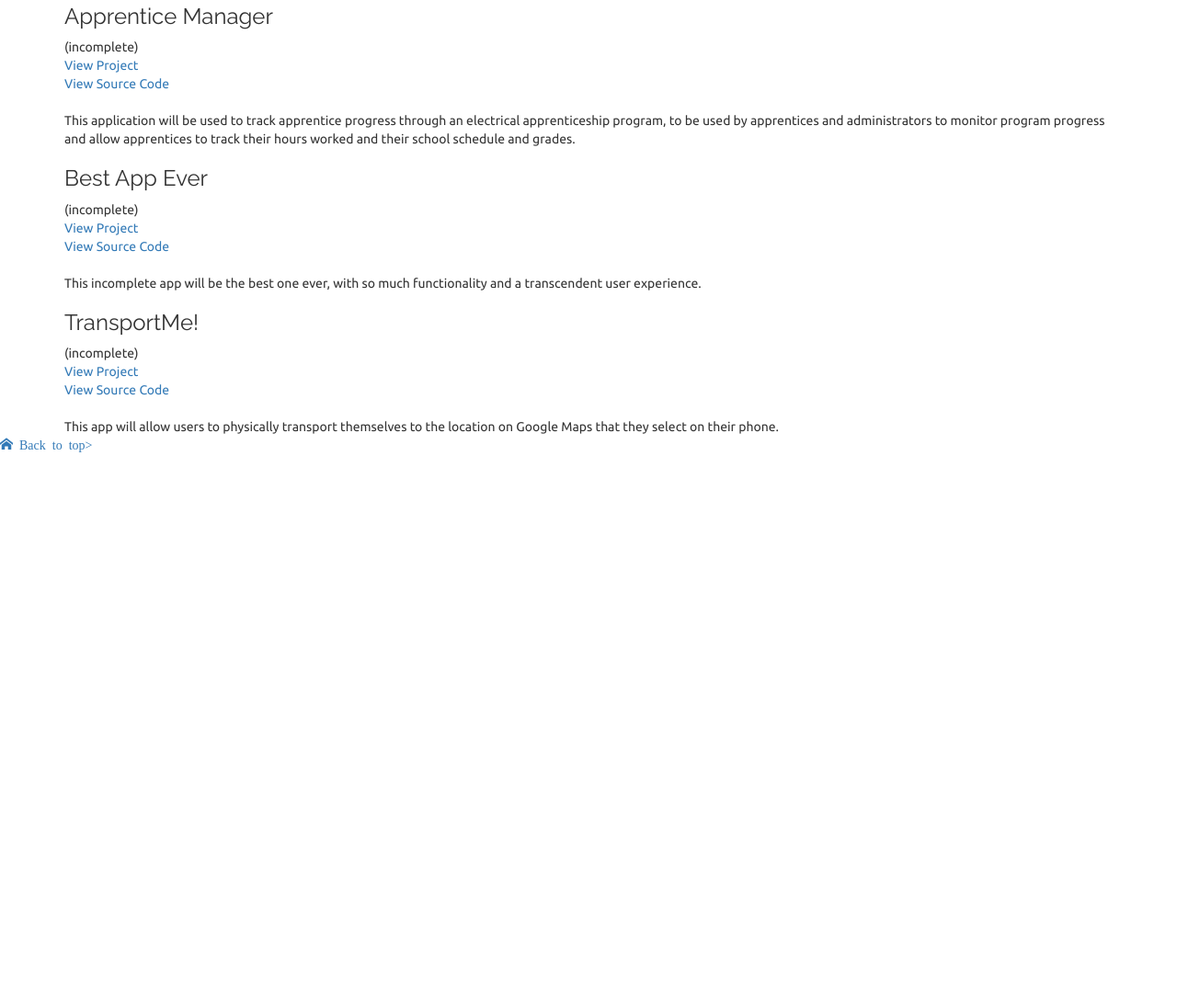
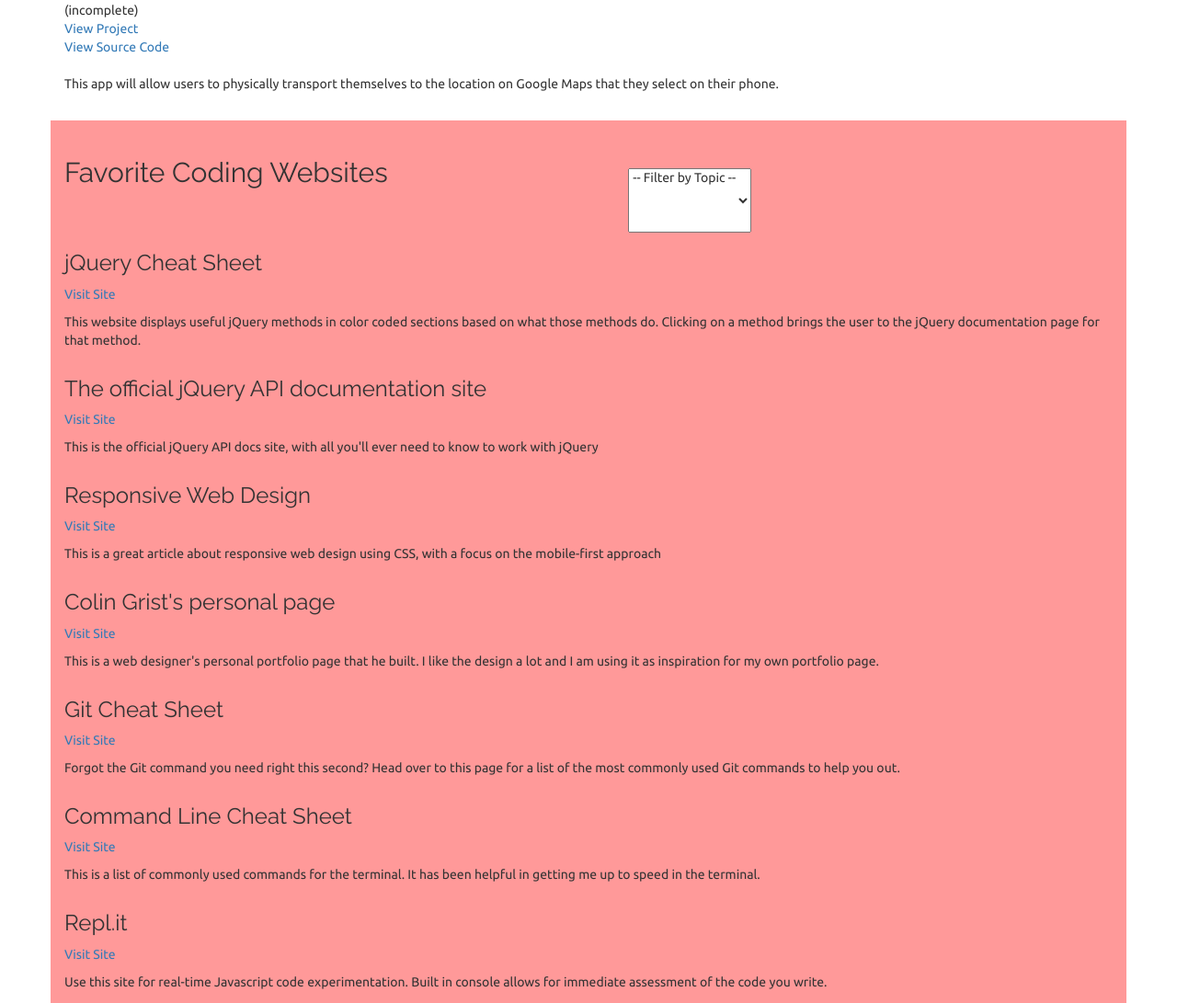
Before and after one commit to aaronbini/portfolio, a plain HTML site: page index.html in a window 1280 px wide. Shown: the part 1433-2524 px from the top of the page at 92% size. Before the commit the page ends 1927 px from the top, so only its background shows below. Drawn offline with nearby package versions, Linux system fonts and the light colour scheme; files whose address does not match are found by name.

Commit message:
made favorites filter

```diff
--- a/app.js
+++ b/app.js
@@ -32,3 +32,26 @@ projectsArray.forEach(function(element){
   var elToAppend = element.createHTML();
   $('#projects').append(elToAppend);
 });
+
+var favoritesArray = [];
+
+function Favorite (obj) {
+  this.title = obj.title;
+  this.url = obj.url;
+  this.description = obj.description;
+  this.category = obj.category;
+};
+
+Favorite.prototype.toHTML = function () {
+  var template = Handlebars.compile($('#favorite-template').text());
+  return template(this);
+};
+
+favorites.forEach(function(element){
+  favoritesArray.push(new Favorite(element));
+});
+
+favoritesArray.forEach(function(element){
+  var elToAppend = element.toHTML();
+  $('#interests').append(elToAppend);
+});
--- a/favorites.js
+++ b/favorites.js
@@ -72,33 +72,33 @@ var favorites = [
     category: 'CSS'
   },
   {
-    title: '',
-    url: '',
-    description: '',
-    category: 'jQuery'
+    title: 'JSON Linter',
+    url: 'http://jsonlint.com/',
+    description: 'Check to see if your JSON is valid with this site, very handy.',
+    category: 'JSON'
   },
   {
-    title: '',
-    url: '',
-    description: '',
-    category: 'jQuery'
+    title: 'Mozilla Developer Network',
+    url: 'https://developer.mozilla.org/en-US/docs/Web/JavaScript',
+    description: 'THE site to visit when you are wondering about anything related to Javascript. It has helped me tremendously while learning Javascript.',
+    category: 'JavaScript'
   },
   {
-    title: '',
-    url: '',
-    description: '',
-    category: 'jQuery'
+    title: 'Google Maps API',
+    url: 'https://developers.google.com/maps/',
+    description: 'Want to add a map on your site? Go here to learn how to get started with the Google Maps API.',
+    category: 'Javascript'
   },
   {
-    title: '',
-    url: '',
-    description: '',
-    category: 'jQuery'
+    title: 'Stack Overflow Javascript',
+    url: 'http://stackoverflow.com/questions/tagged/javascript',
+    description: 'Check out Stack Overflow\'s latest Javascript questions. Also any internet searching for code-related questions will inevitably lead you to Stack Overflow. I\'ve learned a lot from this site.',
+    category: 'Javascript'
   },
   {
-    title: '',
-    url: '',
-    description: '',
-    category: 'jQuery'
+    title: 'Can I Use',
+    url: 'http://caniuse.com/',
+    description: 'Useful site that has browser support tables for different front-end web technologies. Check to see if the code you are writing will work in certain browsers.',
+    category: 'Miscellaneous'
   }
 ];
--- a/index.html
+++ b/index.html
@@ -25,6 +25,13 @@
 
   </head>
   <body>
+  <script id='favorite-template' type='text/template'>
+    <article data-category='{{category}}' class='favorites'>
+      <h3>{{title}}</h3>
+      <address><a href='{{url}}'>Visit Site</a></address>
+      <section class='fav-description'>{{description}}</section>
+    </article>
+  </script>
   <script id="project-template" type="text/template">
     <article data-category="{{category}}">
       <h3>{{title}}</h3>
@@ -35,11 +42,6 @@
       </div>
       <section class="description">{{description}}</section>
     </article>
-  </script>
-  <script id="favorites-template" type="text/template">
-    <h3><a href='{{url}}'>{{title}}</a></h3>
-    <h4>Category: {{category}}</h4>
-    <section class="description">{{description}}</section>
   </script>
     <div id="top" class="container">
       <!-- <header id="main-header"> -->
@@ -68,18 +70,23 @@
           <div class="row">
             <section id="aboutContact" class="hide-initial">
               <div id="about" class="about col-sm-6">
-                <h3>About</h3>
+                <h2>About</h2>
               </div>
               <div id="contact" class="contact col-sm-4">
-                <h3>Contact</h3>
+                <h2>Contact</h2>
               </div>
             </section>
           </div>
+          <section id="projects" class="tab-content">
+            <h2>Selected Projects</h2>
+          </section>
           <div class="row">
-            <div id="interests" class="interests col-md-10 tab-content">
-              <h3>Favorite Coding Websites and Tools</h3>
+            <div id="interests" class="interests col-md-12 tab-content">
+              <h2>Favorite Coding Websites</h2>
+              <select id="favorites-filter">
+                <option value="">-- Filter by Topic --</option>
+              </select>
               <!-- This section will have a category filter which will filter my favorite sites based on their category -->
-              <!-- Output will be styled using a handlebars template -->
             </div>
           </div>
           <div id="hobbies" class="row tab-content">
@@ -87,21 +94,20 @@
             <div class="projects col-md-5">Rock Climbing</div>
             <div class="projects col-md-5">Gardening</div>
           </div>
-          <section id="projects" class="tab-content">
-            <h2>Selected Projects</h2>
-          </section>
-        </div>
       </div>
-      <footer>
-        <a href="#top" class="icon-home "> Back to top></a>
-      </footer>
+    </div>
+    <footer>
+      <a href="#top" class="icon-home "> Back to top></a>
+    </footer>
     <script src='https://ajax.googleapis.com/ajax/libs/jquery/2.2.2/jquery.min.js'></script>
     <script src='https://maxcdn.bootstrapcdn.com/bootstrap/3.3.6/js/bootstrap.min.js'></script>
     <script src='https://cdnjs.cloudflare.com/ajax/libs/marked/0.3.5/marked.min.js'></script>
     <script src="https://cdnjs.cloudflare.com/ajax/libs/handlebars.js/4.0.4/handlebars.js"></script>
     <script src='https://cdnjs.cloudflare.com/ajax/libs/highlight.js/9.4.0/highlight.min.js'></script>
     <script src='projects.js'></script>
+    <script src='favorites.js'></script>
     <script src='app.js'></script>
     <script src='interact.js'></script>
+    <script>pageView.indexPageLoad();</script>
   </body>
 </html>
--- a/interact.js
+++ b/interact.js
@@ -1,3 +1,5 @@
+//jQuery functions for basic page interaction
+//could make these named functions at some point
 $(function(){
   $('.hamburger').on('click', function(){
     $('nav').toggle();
@@ -19,3 +21,36 @@ $(function(){
   });
 
 });
+
+(function(module){
+  var pageView = {};
+  //add favorites on to page
+  pageView.populateFilter = function () {
+    $('.favorites').each(function(){
+      var val = $(this).data('category');
+      var option = '<option value="' + val + '">' + val + '</option>';
+      if ($('#favorites-filter option[value="' + val + '"]').length === 0) {
+        $('#favorites-filter').append(option);
+      }
+    });
+  };
+
+  pageView.handleFavoriteFilter = function () {
+    $('#favorites-filter').on('change', function () {
+      var val = $(this).val();
+      if (val) {
+        $('.favorites').hide();
+        $('.favorites[data-category="' + val + '"]').fadeIn(700);
+      } else {
+        $('.favorites').fadeIn(700);
+      }
+    });
+  };
+
+  pageView.indexPageLoad = function () {
+    pageView.populateFilter();
+    pageView.handleFavoriteFilter();
+  };
+
+  module.pageView = pageView;
+})(window);
--- a/styles.css
+++ b/styles.css
@@ -62,10 +62,38 @@ h1, h2, h3, h4, button {
   background-color: #ff9999;
   margin-top: 30px;
   margin-bottom: 30px;
+  padding-bottom: 20px;
+  padding-top: 20px;
 }
 
 .interests:hover {
   background-color: #ff6666;
+}
+
+.interests h2 {
+  display: inline-block;
+  margin-bottom: 40px;
+  margin-right: 40px;
+  width: 50%;
+}
+
+.interests select {
+  padding-bottom: 50px;
+}
+
+.favorites {
+  margin-bottom: 15px;
+  margin-top: 15px;
+  padding-bottom: 10px;
+}
+
+.favorites address {
+  margin-bottom: 5px;
+}
+
+.fav-description {
+  margin-top: 5px;
+  padding-top: 5px;
 }
 
 .articleTemplate {
```
